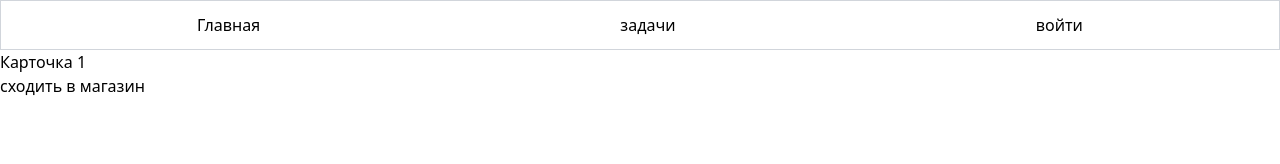
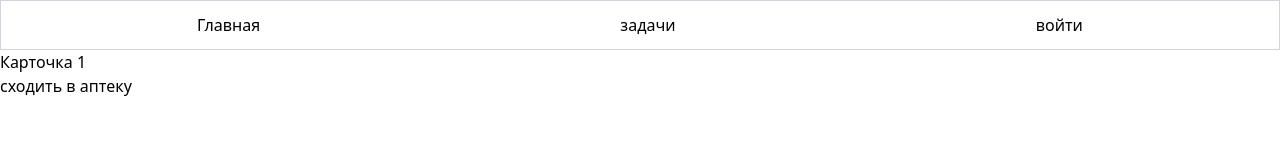
Before and after one commit to hjphopchop/next-auth, a Next.js app: page /todo/1 in a window 1280 px wide. Shown: the top 164 px of the page. Built offline with nearby package versions, Linux system fonts and the light colour scheme.

Commit message:
feat: added getServerSideProps for todo

```diff
--- a/pages/todo/[id].jsx
+++ b/pages/todo/[id].jsx
@@ -1,15 +1,21 @@
 import { useRouter } from 'next/router';
 import React from 'react'
 import Layout from '../../components/Layout';
-import { todos } from '../../todos';
 
-export default function Todo() {
+export default function Todo({todo}) {
     const { query } = useRouter();
-    console.log(query)
   return (
     <Layout>
       <div>Карточка {query.id}</div>
-      <div>{todos[query.id].message}</div>
+      <div>{todo.message}</div>
     </Layout>
   );
 }
+
+export async function getServerSideProps({params}) {
+  const res = await fetch(`http://localhost:3000/api/todo/${params.id}`);
+  const todo = await res.json();
+  return {
+    props: { todo },
+  };
+}
```
